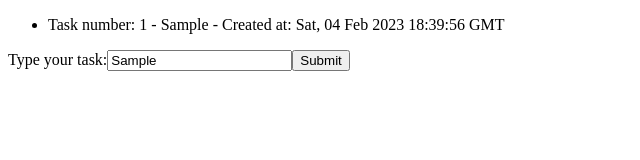
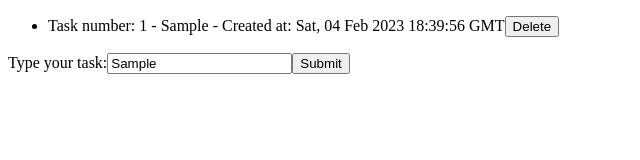
Before and after one commit to matheuspl92/react-task-app, a React (Create React App) app: page / in a window 1280 px wide. Both pictures are taken after typing "Sample" into the empty fields and a click on the input "Submit". Shown: the top 160 px of the page, without its empty margins (0-640 px from the left). Built offline with nearby package versions, Linux system fonts and the light colour scheme.

Commit message:
Add delete task button and function

```diff
--- a/src/App.js
+++ b/src/App.js
@@ -9,6 +9,7 @@ export default class App extends Component {
 
     this.updateTasks = this.updateTasks.bind(this);
     this.orderTasks = this.orderTasks.bind(this);
+    this.deleteTask = this.deleteTask.bind(this);
   };
 
   updateTasks(newTask) {
@@ -36,15 +37,17 @@ export default class App extends Component {
     this.setState({ tasks: tasks });
   };
 
-  deleteTask(taskNumber) {
+  async deleteTask(taskNumber) {
     const { tasks } = { ...this.state };
-    this.setState({ tasks: tasks.filter( task => task.number !== taskNumber)});
+    console.log('deleted')
+    await this.setState({ tasks: tasks.filter( task => task.number !== taskNumber)});
+    this.orderTasks();
   };
 
   render() {
     return (
       <div>
-        <Overview tasks={this.state.tasks} />
+        <Overview tasks={this.state.tasks} deleteTask={this.deleteTask} />
         <Form updateTasks={this.updateTasks} orderTasks={this.orderTasks} />
       </div>
     )
--- a/src/components/Overview.js
+++ b/src/components/Overview.js
@@ -3,10 +3,11 @@ import Task from './Task'
 
 export default class Overview extends Component {
   render() {
+    const { tasks, deleteTask } = this.props;
     return (
       <ul>
-        {this.props.tasks.map((task, id) => {
-            return <Task task={task} key={id} />
+        {tasks.map((task, id) => {
+            return <Task task={task} key={id} deleteTask={deleteTask} />
         })}
       </ul>
     )
--- a/src/components/Task.js
+++ b/src/components/Task.js
@@ -3,11 +3,13 @@ import React, { Component } from "react";
 class Task extends Component {
 
     render() {
-        const { text , createdAt, number } = this.props.task;
+        const { task, deleteTask } = this.props;
+        const { text , createdAt, number } = task;
 
         return (
             <li>
                 Task number: {number} - {text} - Created at: {createdAt.toUTCString()}
+                <button key={number} onClick={() => deleteTask(number)}>Delete</button>
             </li>
         );
     }
```
